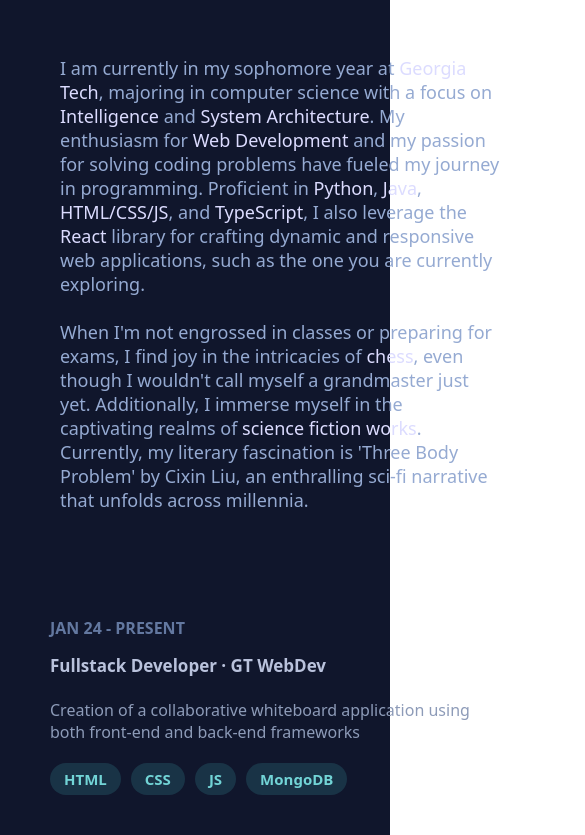
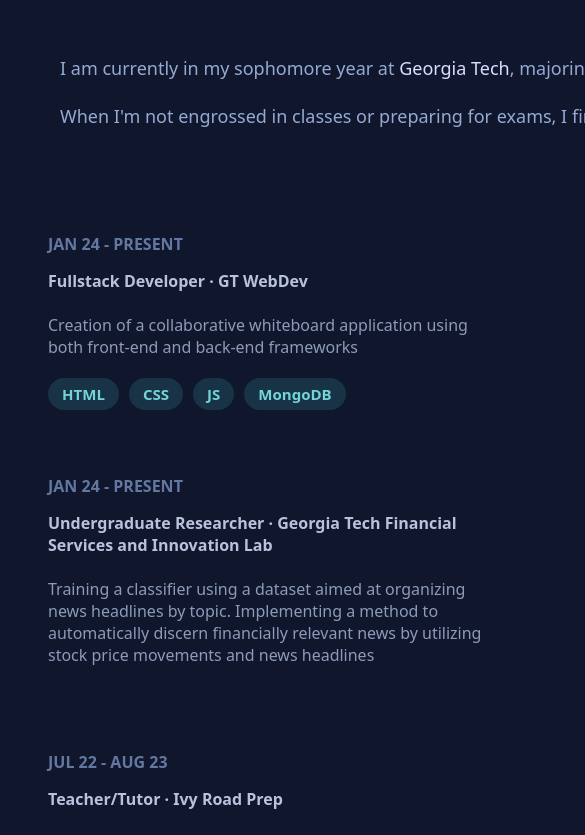
Before and after one commit to kcao0918/personal-website, a React (Create React App) app: page / in a window 390 px wide. Shown: the part 960-1795 px from the top of the page, 585 px wide, since content can reach past the window. Built offline with nearby package versions, Linux system fonts and the light colour scheme.

Commit message:
updated styling

```diff
--- a/src/App.module.css
+++ b/src/App.module.css
@@ -4,16 +4,14 @@
 }
 
 .Website {
-  display: flex;
+    display: inline-flex;
     background-color: #10162c;
-  background-size: cover;
+    background-size: 100%;
 }
 
-@media screen and (max-width: 600px) {
+@media screen and (max-width: 500px) {
     .Website {
-    background-color: #10162c;
-    background-size: cover;
         display: grid;
-    width: 100%;
+        width: max-content;
     }
 }
--- a/src/components/About.module.css
+++ b/src/components/About.module.css
@@ -1,19 +1,19 @@
 .AboutMe {
-  color: #95aad2;
-  padding-left: 60px;
-  padding-right: 350px;
-  padding-top: 70px;
-  margin-top: 0px;
-  font-size: 18px;
+    color: #95aad2;
+    padding-left: 3.75rem;
+    padding-right: 21.875rem;
+    padding-top: 4.375rem;
+    margin-top: 0rem;
+    font-size: 1.125rem;
 }
 
 .Highlight {
-  display: inline;
-  color: rgb(220, 220, 255);
-  transition: color .4s ease;
+    display: inline;
+    color: rgb(220, 220, 255);
+    transition: color 0.4s ease;
 }
 
 .Highlight:hover {
-  color: #72d4d6;
-  cursor: pointer;
+    color: #72d4d6;
+    cursor: pointer;
 }
--- a/src/components/Experiences.module.css
+++ b/src/components/Experiences.module.css
@@ -1,22 +1,22 @@
 .ExpContainer {
-    padding-top: 80px;
-    padding-left: 50px;
-    padding-right: 50px;
+    padding-top: 5rem;
+    padding-left: 3rem;
+    padding-right: 3rem;
 }
 
 .Item {
-  width: 750px;
-  padding-top: 25px;
-  padding-bottom: 40px;
+    width: 47rem;
+    padding-top: 1.5rem;
+    padding-bottom: 2.5rem;
     display: flex;
-  border-radius: 15px;
+    border-radius: 0.94rem;
     transition: background-color 0.3s ease;
 }
 
-@media screen and (max-width: 600px) {
+@media screen and (max-width: 700px) {
     .Item {
-    padding-top: 25px;
-    padding-bottom: 40px;
+        padding-top: 1.56rem;
+        padding-bottom: 2.5rem;
         display: block;
         transition: background-color 0.3s ease;
     }
@@ -28,24 +28,24 @@
 }
 
 .ItemDate {
-    padding-left: 15px;
-    min-width: 150px;
-    margin-right: 10px;
+    padding-left: 0.94rem;
+    min-width: 9.4rem;
+    margin-right: 0.63rem;
     color: #6378a0;
     font-weight: bold;
 }
 
-@media screen and (max-width: 600px) {
+@media screen and (max-width: 700px) {
     .ItemDate {
-    padding-left: 0px;
-    margin-bottom: 15px;
+        padding-left: 0rem;
+        margin-bottom: 0.94rem;
     }
 }
 
 .ItemPosition {
     color: #b9c2dc;
     font-weight: 600;
-    font-size: 17px;
+    font-size: 1rem;
 }
 
 .Item:hover .ItemPosition {
@@ -54,26 +54,26 @@
 
 .ItemBody {
     color: #8d9bb8;
-    padding-right: 30px;
+    padding-right: 1.875rem;
 }
 
-@media screen and (max-width: 600px) {
+@media screen and (max-width: 700px) {
     .ItemBody {
-    padding-right: 300px;
+        padding-right: 18.75rem;
     }
 }
 
 .TechList {
-    padding-top: 20px;
+    padding-top: 1.25rem;
     display: flex;
 }
 
 .TechStack {
-    margin-right: 10px;
+    margin-right: 0.625rem;
     color: #72d4d6;
     background-color: #193346;
-    padding: 6px 14px;
-    font-size: 15px;
-    border-radius: 40px;
+    padding: 0.375rem 0.875rem;
+    font-size: 0.94rem;
+    border-radius: 2.5rem;
     font-weight: 600;
 }
--- a/src/components/Info.module.css
+++ b/src/components/Info.module.css
@@ -1,11 +1,11 @@
 .InfoContainer {
-  padding-left: 37vw;
-  scroll-behavior: smooth;
-  margin-top: 0px;
+    padding-left: 37vw;
+    scroll-behavior: smooth;
+    margin-top: 0rem;
 }
 
-@media screen and (max-width: 600px) {
-  .InfoContainer {
-    padding-left: 0px;
-  }
+@media screen and (max-width: 700px) {
+    .InfoContainer {
+        padding-left: 0rem;
+    }
 }
--- a/src/components/Overview.module.css
+++ b/src/components/Overview.module.css
@@ -2,34 +2,34 @@
     top: 0px;
     height: 100vh;
     width: 30%;
-  padding-left: 100px;
-  padding-top: 100px;
+    padding-left: 6.25rem;
+    padding-top: 6.25rem;
     position: fixed;
 }
 
 .Name {
     font-size: 3rem;
     font-weight: bold;
-  padding-bottom: 0px;
+    padding-bottom: 0rem;
     color: #c6d2ed;
 }
 
 .Role {
     font-size: 1.5rem;
     font-weight: 500;
-  padding: 17px 0;
+    padding: 1.0625rem 0rem;
     color: #d3d7ed;
 }
 
 .Descrip {
     color: #b2baed;
-  padding-bottom: 100px;
+    padding-bottom: 6.25rem;
 }
 
 .Menu {
     display: grid;
-  width: 350px;
-  padding-bottom: 100px;
+    width: 21.875rem;
+    padding-bottom: 6.25rem;
     text-decoration: none;
 }
 
@@ -38,7 +38,7 @@
 .ProjectsSelect {
     text-transform: uppercase;
     font-weight: 500;
-  padding-bottom: 40px;
+    padding-bottom: 2.5rem;
     color: #d3d6e6;
 }
 
@@ -51,7 +51,7 @@
 
 .Icons {
     display: flex;
-  gap: 15px;
+    gap: 0.9375rem;
 }
 
 .Icons a img {
@@ -64,35 +64,35 @@
 }
 
 .DropDown {
-  padding-left: 0px;
+    padding-left: 0rem;
     text-decoration: none;
 }
 
 li {
     text-decoration: none;
-  padding: 15px 20px;
+    padding: 0.9375rem 1.25rem;
     list-style-type: none;
     color: #e5ecff;
     background-color: rgb(44, 62, 94);
-  border-radius: 15px;
-  margin-bottom: 15px;
+    border-radius: 0.9375rem;
+    margin-bottom: 0.9375rem;
 }
 
 a {
     text-decoration: none;
 }
 
-@media screen and (max-width: 600px) {
+@media screen and (max-width: 700px) {
     .Overview {
         width: 100%;
         position: relative;
-    border: #b2baed 1px solid;
+        border: #b2baed 0.0625rem solid;
     }
 
     .Name {
         font-size: 3rem;
         font-weight: bold;
-    padding-bottom: 0px;
+        padding-bottom: 0rem;
         color: #c6d2ed;
     }
 }
--- a/src/components/Projects.module.css
+++ b/src/components/Projects.module.css
@@ -1,13 +1,13 @@
 .ProjectContainer {
-  height: 1000px;
-  color: #72d4d6;
-  font-size: 100px;
+    height: 62.5rem;
+    color: #72d4d6;
+    font-size: 6.25rem;
 }
 
-@media screen and (max-width: 600px) {
-  .ProjectContainer {
-    height: 1000px;
-    color: #72d4d6;
-    font-size: 25px;
-  }
+@media screen and (max-width: 700px) {
+    .ProjectContainer {
+        height: 62.5rem;
+        color: #72d4d6;
+        font-size: 1.5625rem;
+    }
 }
```
Also changed, not shown: src/index.css (+8 -8 lines). Lines whose indentation alone changed are shown as unchanged.
